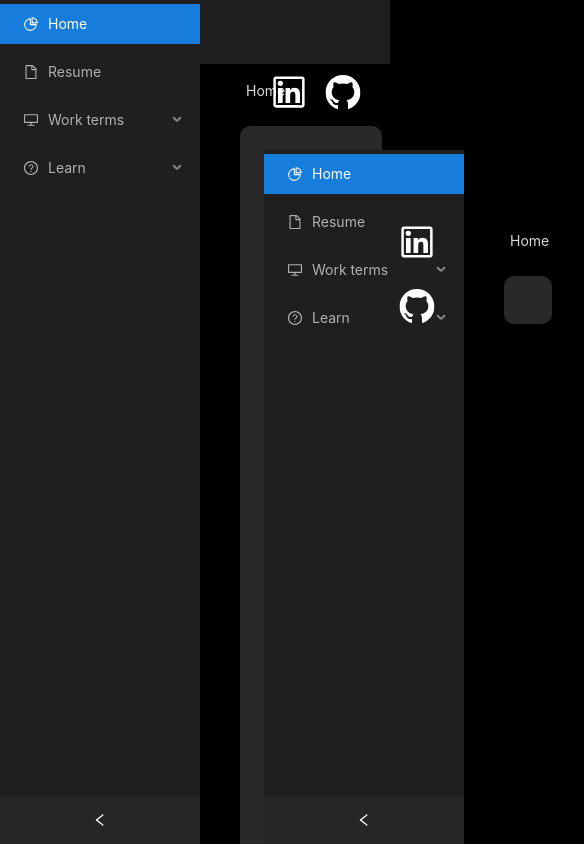
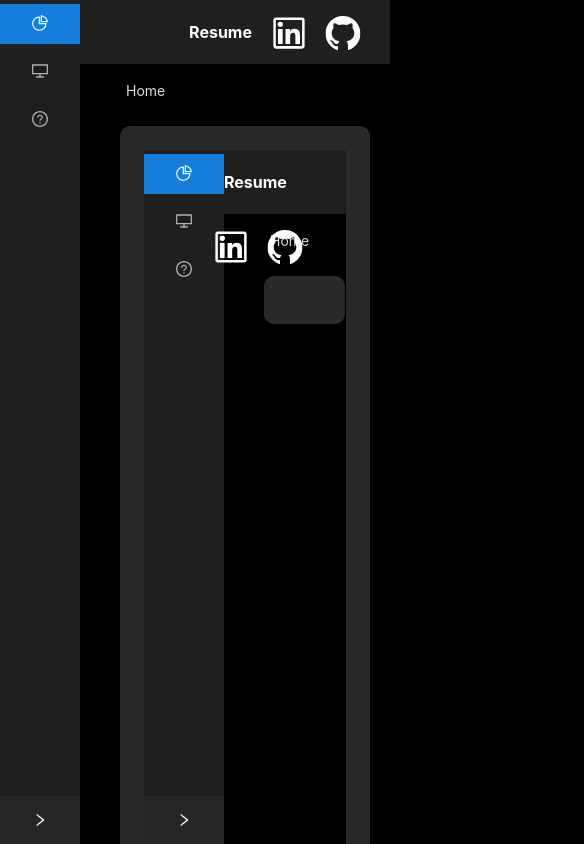
Before and after one commit to mbasak99/workterm-blog, a Next.js app: page /components/layout in a window 390 px wide. Shown: the top 844 px of the page, 584 px wide, since content can reach past the window. Built offline with nearby package versions, Linux system fonts and the light colour scheme.

Commit message:
Changed layout to handle collapsed and expanded modes for animated svg.

```diff
--- a/pages/components/layout.js
+++ b/pages/components/layout.js
@@ -18,7 +18,7 @@ const { Header, Sider, Content } = Layout;
 const { SubMenu } = Menu;
 
 export default function SiteLayout(props) {
-  const [collapsed, setCollapsed] = useState(false);
+  const [collapsed, setCollapsed] = useState(true);
 
   var breadCrumbs = [];
   var route = useRouter();
@@ -60,11 +60,11 @@ export default function SiteLayout(props) {
               <a>Home</a>
             </Link>
           </Menu.Item>
-          <Menu.Item key="2" icon={<FileOutlined />}>
+          {/* <Menu.Item key="2" icon={<FileOutlined />}>
             <Link href="/resume">
               <a>Resume</a>
             </Link>
-          </Menu.Item>
+          </Menu.Item> */}
           <SubMenu key="sub1" icon={<DesktopOutlined />} title="Work terms">
             <Menu.Item key="3">
               <Link href="/workterms/kenna">
@@ -98,7 +98,13 @@ export default function SiteLayout(props) {
       </Sider>
       <Layout className="site-layout">
         <Header className="site-layout-background" style={{ padding: 0 }}>
-          <span className={styles.name_svg_header}>
+          <span
+            className={
+              !collapsed
+                ? styles.name_svg_header
+                : styles.collapsed_name_svg_header
+            }
+          >
             <Image
               className="header_svg"
               src="/monarksblog_animated.svg"
@@ -108,16 +114,17 @@ export default function SiteLayout(props) {
             {/* Site used to animate my SVG is https://maxwellito.github.io/vivus-instant/ */}
           </span>
           <div className={styles.personal_links} style={{ float: "right" }}>
-            {/* <span>
+            <span>
               <a
                 className={styles.resume_link}
                 href="/Monark_Basak_Resume.pdf"
                 title="Resume"
                 target="_blank"
               >
-                Resume <FileOutlined />
+                <strong>Resume</strong>
+                {/* <FileOutlined /> */}
               </a>
-            </span> */}
+            </span>
             <span>
               <a
                 href="https://www.linkedin.com/in/monark-basak-402172144/"
--- a/styles/layouts.module.css
+++ b/styles/layouts.module.css
@@ -2,30 +2,46 @@
   transform: scale(2.5);
 }
 
-.name_svg_header {
+.name_svg_header,
+.collapsed_name_svg_header {
   float: left;
   margin: -15px 70px;
 }
 
-.name_svg_header > div {
+.name_svg_header > div,
+.collapsed_name_svg_header > div {
   transform: scale(2);
 }
 
-@media only screen and (max-width: 425px) {
+@media only screen and (max-width: 639px) {
   .name_svg_header {
     content: url("/monark_v2_animated.svg");
     margin: -20px 20px;
   }
 }
 
-@media only screen and (max-width: 325px) {
+@media only screen and (max-width: 520px) {
+  .collapsed_name_svg_header {
+    content: url("/monark_v2_animated.svg");
+    margin: -20px 20px;
+  }
+}
+
+@media only screen and (max-width: 540px) {
   .name_svg_header {
+    display: none;
+  }
+}
+
+@media only screen and (max-width: 420px) {
+  .collapsed_name_svg_header {
     display: none;
   }
 }
 
 .resume_link {
   font-size: 1rem;
+  margin-right: 10px;
 }
 
 .personal_links a {
```
